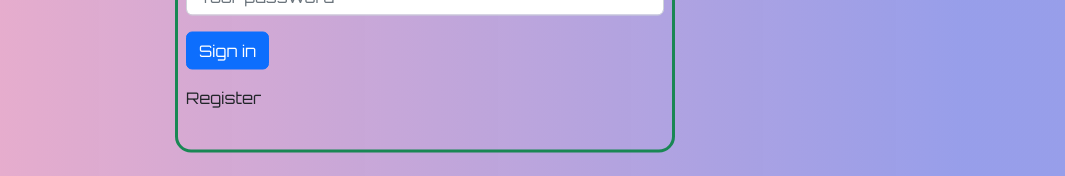
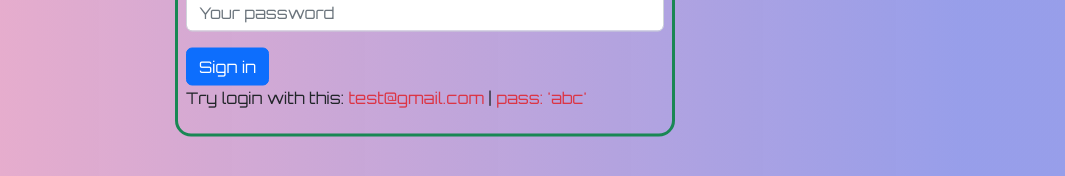
Before and after one commit to HeriYantodotDev/smartBrain, a React (Create React App) app: page / in a window 1280 px wide. Shown: the part 440-616 px from the top of the page, without its empty margins (215-1280 px from the left). Built offline with nearby package versions, Linux system fonts and the light colour scheme.

Commit message:
add dummy account

```diff
--- a/src/components/SignIn/SignIn.js
+++ b/src/components/SignIn/SignIn.js
@@ -47,7 +47,6 @@ class SignIn extends React.Component {
     }
 
     render() {
-        const {onChangeRoute} = this.props;
         return (
             <div className="position-absolute top-50 start-50 translate-middle">
                 <div>
@@ -67,11 +66,15 @@ class SignIn extends React.Component {
                             <label className="form-check-label" for="exampleCheck1">Check me out</label>
                         </div> */}
                         <button type="button" onClick={this.onSubmitSignIn} className="btn btn-primary">Sign in</button>
-                    <div className="mb-3 pt-3">
-                    <label className="pe-auto" > <p onClick={() => onChangeRoute('register')} className="pe-auto pointer" >Register</p></label>
-                    </div>
+                        {/* <div className=""> */}
+                        {/* <label className="pe-auto" > <p onClick={() => onChangeRoute('register')} className="pe-auto pointer" >Register</p></label> */}
+                        {/* </div> */}
+                        {/* mb-3 pt-3 */}
+                        <p className="fs-6">Try login with this: <span className="text-danger">test@gmail.com</span> | <span className="text-danger">pass: 'abc'</span> </p>
+
                     </form>
                 </div>
+                {/* <p onClick={() => onChangeRoute('register')} className="pe-auto pointer" >Register</p> */}
             </div>
     )
     }
```
Lines whose indentation alone changed are shown as unchanged.
